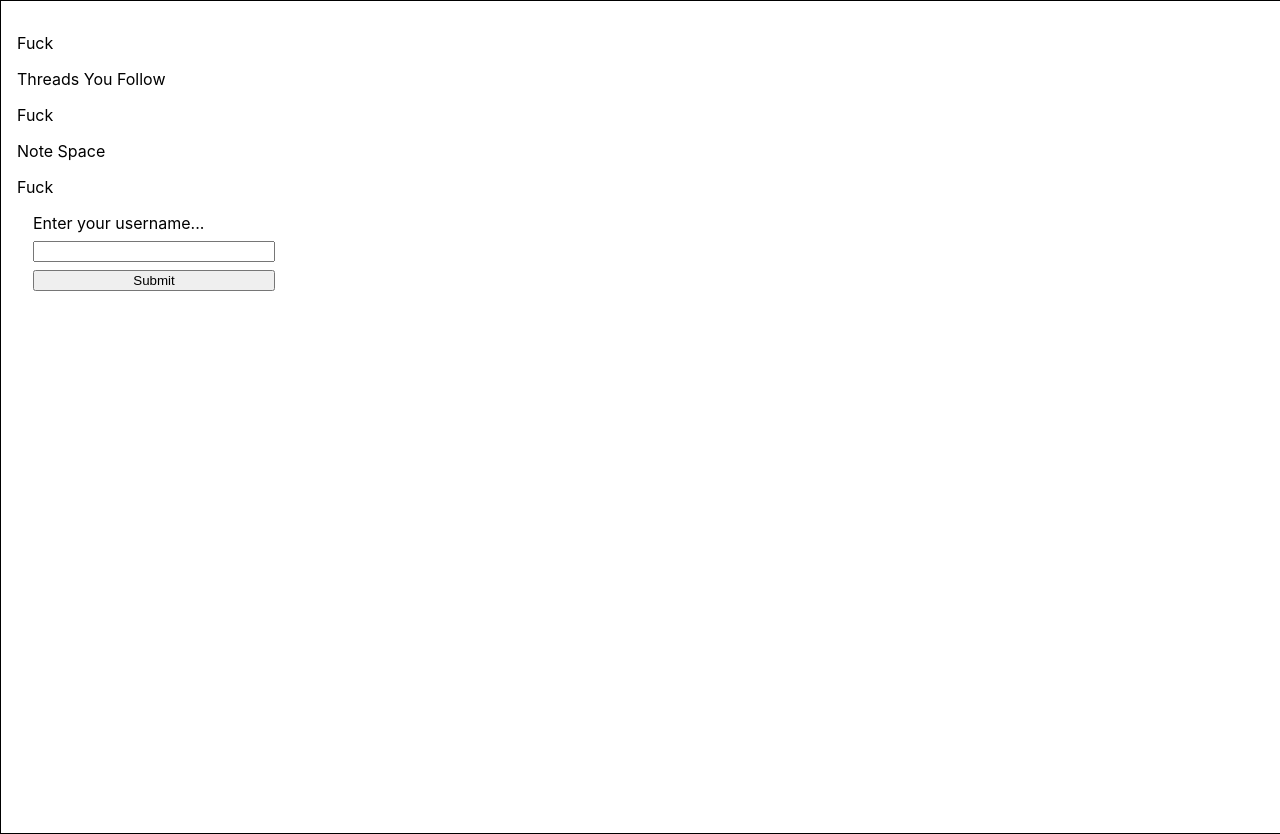
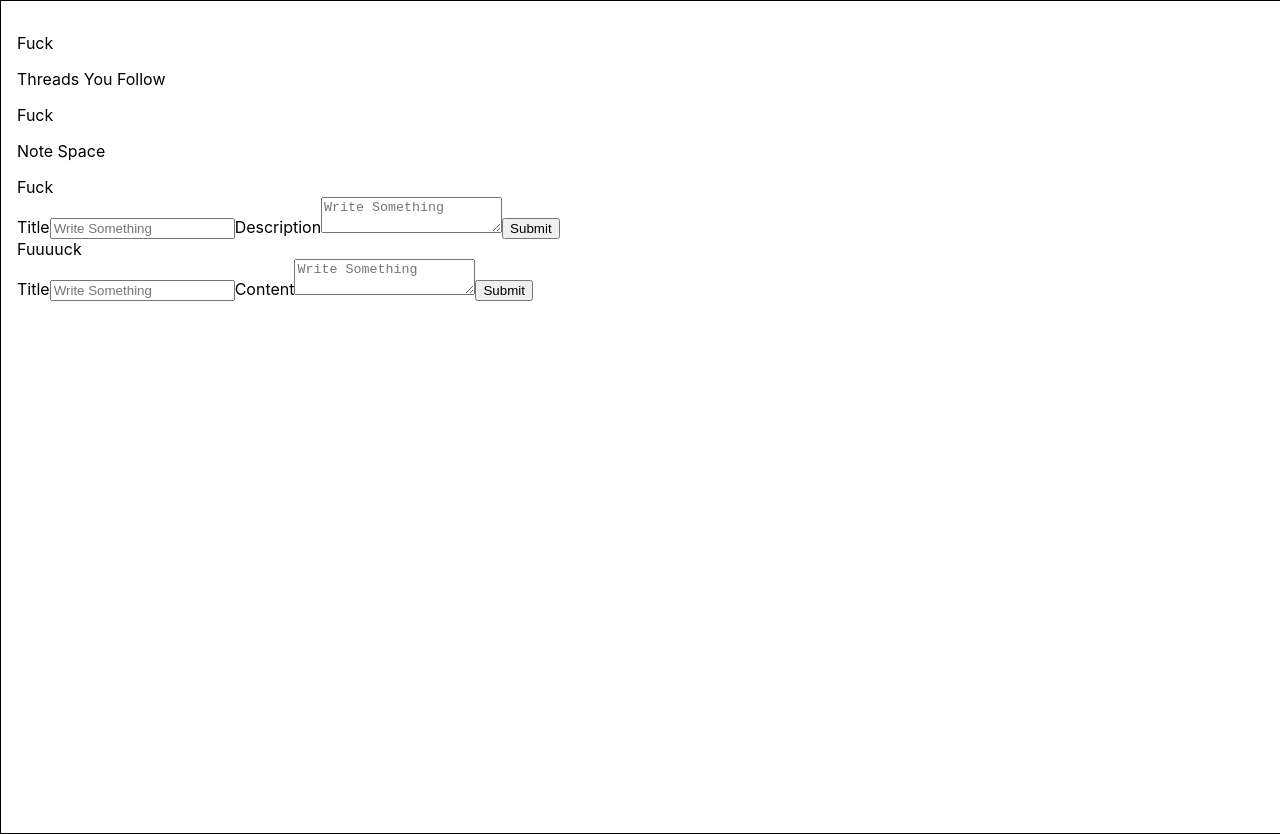
Before and after one commit to NMontesino/threadr-frontend, a React (Create React App) app: page / in a window 1280 px wide. Shown: the top 834 px of the page. Built offline with nearby package versions, Linux system fonts and the light colour scheme.

Commit message:
weekend push

```diff
--- a/src/App.js
+++ b/src/App.js
@@ -7,12 +7,20 @@ class App extends React.Component {
 
   state = {
     posts: [],
-
+    threads: [],
+    user: {},
+    isLoggedIn: false
   }
 
   handleAddNewPost = (newPostObj) => {
     this.setState({
       posts: [...this.state.posts, newPostObj]
+    })
+  }
+
+  handleAddNewThread = (newThreadObj) => {
+    this.setState({
+      threads: [...this.state.threads, newThreadObj]
     })
   }
 
@@ -26,7 +34,7 @@ class App extends React.Component {
       <div className="App" style={{'width': '100%', 'height': '100vh', 'border': '1px solid black', 'padding': '16px'}}>
 
         <Sidebar className="sidebar" />
-        <Body className="app-body" posts={this.state.posts} value={this.state.value} handleAddNewPost={this.handleAddNewPost} />
+        <Body className="app-body" posts={this.state.posts} value={this.state.value} handleAddNewPost={this.handleAddNewPost} handleAddNewThread={this.handleAddNewThread} />
 
       </div>
 
--- a/src/containers/Body.js
+++ b/src/containers/Body.js
@@ -8,7 +8,7 @@ class Body extends Component
 
     loggedIn = () =>
     {
-        return false
+        return true
     }
 
     logIn = (name) =>
@@ -18,31 +18,44 @@ class Body extends Component
 
     render()
     {
-        if(this.loggedIn())
-        {
-            return(
+        return(
+            this.loggedIn() ?
                 <div>
-                    {
-                        true ? <ThreadForm /> : <ThreadContainer />
-                    }
-                </div>
-            )
-        }
-        else
-        {
-            return(
+                <ThreadForm handleAddNewThread={this.props.handleAddNewThread}/>
+                <ThreadContainer posts={this.props.posts} value={this.props.value} handleAddNewPost={this.props.handleAddNewPost}/>
+                 </div>
+            :
+
                 <div>
                     <Login logIn={ this.logIn } />
                 </div>
-            )
-        }
-        return(
-            <div>
-                <ThreadContainer posts={this.props.posts} value={this.props.value} handleAddNewPost={this.props.handleAddNewPost}/>
-                <ThreadForm />
 
-            </div>
         )
+
+        // {
+        //     return(
+        //         <div>
+        //             {
+        //                 true ? <ThreadForm /> : <ThreadContainer />
+        //             }
+        //         </div>
+        //     )
+        // }
+        // else
+        // {
+        //     return(
+        //         <div>
+        //             <Login logIn={ this.logIn } />
+        //         </div>
+        //     )
+        // }
+        // return(
+        //     <div>
+        //         <ThreadContainer posts={this.props.posts} value={this.props.value} handleAddNewPost={this.props.handleAddNewPost}/>
+        //         <ThreadForm />
+
+        //     </div>
+        // )
     }
 
 }
--- a/src/forms/ThreadForm.js
+++ b/src/forms/ThreadForm.js
@@ -1,13 +1,53 @@
 import React, { Component } from 'react'
 
-class ThreadForm extends Component
-{
+class ThreadForm extends Component{
 
-    render()
-    {
+    state = {
+        title: '',
+        description: ''
+    }
+
+    handleChange = (event) => {
+        console.log(this.state)
+        this.setState({
+            [event.target.name]: event.target.value
+        })
+      }
+
+      handleSubmit = (event) => {
+        event.preventDefault()
+
+        fetch("http://localhost:3000/channels", {
+            method: "POST",
+            headers: {
+                "Content-Type": "application/json",
+                "Accept": "application/json"
+            },
+            body: JSON.stringify({
+                title: this.state.title,
+                description: this.state.description
+            })
+        })
+        .then(res => res.json())
+        .then(
+            this.props.handleAddNewThread(this.state)
+        )
+      }
+
+    render(){
+
         return(
-            <form>
-                Fuck
+            <form onSubmit={this.handleSubmit}>
+                <label>
+                    Title
+                    <input type="text" name="title" placeholder='Write Something' onChange={this.handleChange}/>
+                </label>
+                <label>
+                    Description
+                    <textarea type="text" name="description" placeholder='Write Something' onChange={this.handleChange}/>
+                </label>
+
+                <input type="submit" value="Submit" />
             </form>
         )
     }
```
